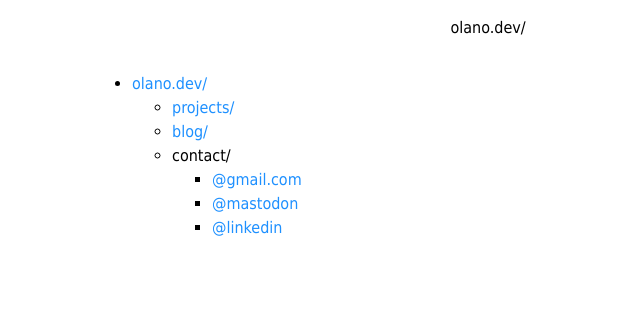
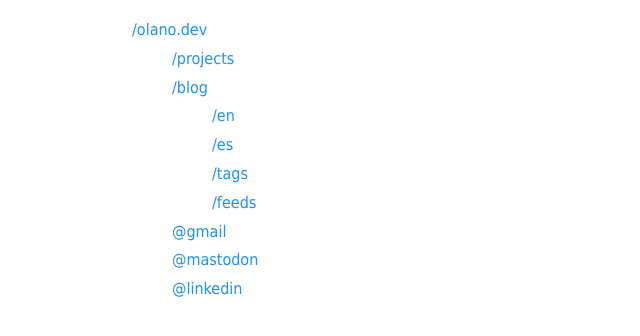
Before and after one commit to facundoolano/olano.dev, a Jekyll site: the page built from index.md, in a window 1280 px wide. Shown: the top 336 px of the page, without its empty margins (148-788 px from the left). Built offline with Jekyll 4.4.1, drawn with Linux system fonts in a browser that asks for light colours.

Commit message:
more layout and style tweaks

```diff
--- /dev/null
+++ b/_layouts/base.html
@@ -0,0 +1,13 @@
+---
+---
+<!DOCTYPE html>
+<html>
+    <head>
+        <meta name="viewport" content="width=device-width, initial-scale=1">
+        <title>olano.dev</title>
+        <link rel="stylesheet" href="/assets/css/main.css">
+    </head>
+    <body>
+        {{ content }}
+    </body>
+</html>
--- a/_layouts/default.html
+++ b/_layouts/default.html
@@ -1,13 +1,6 @@
 ---
+layout: base
 ---
-<!DOCTYPE html>
-<html>
-    <head>
-        <meta name="viewport" content="width=device-width, initial-scale=1">
-        <title>olano.dev</title>
-        <link rel="stylesheet" href="/assets/css/main.css">
-    </head>
-    <body>
 <nav>
     <a href="/">olano.dev/</a>
     {% assign section = layout.section|default:page.section %}
@@ -16,8 +9,7 @@
     {% endif %}
 
 </nav>
+
 <div class="content layout-{{ page.layout }}">
     {{ content }}
 </div>
-    </body>
-</html>
--- a/_layouts/post.html
+++ b/_layouts/post.html
@@ -3,7 +3,7 @@
 section: blog
 ---
 <h1>{{ page.title }}</h1>
+{% if page.subtitle %}<h3 class="subtitle">{{ page.subtitle }}</h3>{% endif  %}
 <br/>
-{% if page.subtitle %}<h3>{{ page.subtitle }}</h3>{% endif  %}
 
 {{ content }}
--- a/_posts/2023-06-16-del-videojuego-como-puzzle.html
+++ b/_posts/2023-06-16-del-videojuego-como-puzzle.html
@@ -31,7 +31,6 @@
 <div class="text-center">
  <img src="../assets/img/puzzle/monkey.jpg" width="75%">
 </div>
-<br/>
 
 <p>
 Así, Mark Ferrari, aquel ilustrador de Lucasfilm Games, le encontró la vuelta a la paleta de 16 colores usando <i>dithering</i> &#x2014;la técnica de intercalar pixeles para producir la ilusión de profundidad&#x2014;, sacándole canas verdes a los programadores que, a su vez, tuvieron que mejorar sus algoritmos de compresión para que ese tipo de imágenes entrara en el disco.
@@ -96,7 +95,6 @@
 <div class="text-center">
  <img src="../assets/img/puzzle/obradinn.gif" width="75%">
 </div>
-<br/>
 
 <p>
 Así, los desarrolladores independientes siguen apelando al <i>pixel art</i> para tocar sensibilidades inaccesibles a las técnicas modernas. Lucas Pope reinventa el <i>dithering</i> de Mark Ferrari para proyectar tres dimensiones en un solo color. La comunidad de PICO-8 produce un arsenal de juegos con los escasos recursos de una consola imaginaria.
--- a/assets/css/main.css
+++ b/assets/css/main.css
@@ -12,6 +12,11 @@
 a {color: dodgerblue;text-decoration: none}
 a:hover {text-decoration: underline}
 
+
+.site-index li {
+    list-style: none;
+    line-height: 1.8;
+}
 
 .projects-index {
     .date {color: gray; }
@@ -46,12 +51,37 @@
     text-rendering: optimizelegibility !important;
     letter-spacing: .03em;
 
-    .org-center, .text-center {
+    p {
+        margin: 0 0 .4rem 0;
+        line-height: 1.8;
+    }
+
+    p + p {
+        text-indent: 3rem;
+    }
+
+    h1, .subtitle, .org-center, .text-center {
         text-align: center;
     }
 
+    .org-center, .text-center {
+        margin: 2rem;
+    }
+
     h1 {
-        text-align: center;
         padding-top: 2rem;
     }
+
+    .footpara {
+        display: inline;
+    }
+    .footdef {
+        margin-top: 10px
+    }
+
+    p.verse {
+        text-align: right;
+    }
+
+
 }
--- a/index.md
+++ b/index.md
@@ -1,11 +1,15 @@
 ---
-layout: default
+layout: base
 ---
 
-* [olano.dev/](/)
-  * [projects/](/projects)
-  * [blog/](/blog)
-  * contact/
-    * [@gmail.com](mailto:facundo.olano@gmail.com)
-    * [@mastodon](https://hachyderm.io/@facundoolano)
-    * [@linkedin](https://www.linkedin.com/in/facundoolano/)
+{: class="site-index"}
+* [/olano.dev](/)
+  * [/projects](/projects)
+  * [/blog](/blog)
+    * [/en](/blog/en)
+    * [/es](/blog/es)
+    * [/tags](/blog/tags)
+    * [/feeds](/blog/feeds)
+  * [@gmail](mailto:facundo.olano@gmail.com)
+  * [@mastodon](https://hachyderm.io/@facundoolano)
+  * [@linkedin](https://www.linkedin.com/in/facundoolano/)
--- a/org/_posts/2023-06-16-del-videojuego-como-puzzle.org
+++ b/org/_posts/2023-06-16-del-videojuego-como-puzzle.org
@@ -32,7 +32,6 @@
 <div class="text-center">
  <img src="../assets/img/puzzle/monkey.jpg" width="75%">
 </div>
-<br/>
 #+END_EXPORT
 
 Así, Mark Ferrari, aquel ilustrador de Lucasfilm Games, le encontró la vuelta a la paleta de 16 colores usando /dithering/ ---la técnica de intercalar pixeles para producir la ilusión de profundidad---, sacándole canas verdes a los programadores que, a su vez, tuvieron que mejorar sus algoritmos de compresión para que ese tipo de imágenes entrara en el disco.
@@ -83,7 +82,6 @@
 <div class="text-center">
  <img src="../assets/img/puzzle/obradinn.gif" width="75%">
 </div>
-<br/>
 #+END_EXPORT
 
 Así, los desarrolladores independientes siguen apelando al /pixel art/ para tocar sensibilidades inaccesibles a las técnicas modernas. Lucas Pope reinventa el /dithering/ de Mark Ferrari para proyectar tres dimensiones en un solo color. La comunidad de PICO-8 produce un arsenal de juegos con los escasos recursos de una consola imaginaria.
@@ -201,7 +199,6 @@
 <div class="text-center">
  <img src="../assets/img/puzzle/shadow.jpg" width="75%">
 </div>
-<br/>
 #+END_EXPORT
 
 Es en la vieja ficción interactiva y en las aventuras gráficas donde tradicionalmente vamos a encontrar aquella dinámica del rompecabezas; no en cada uno de los que comúnmente se denominan puzzles en esos juegos sino en el todo que conforman, en el conjunto cuyos elementos son el inventario, los verbos, los personajes y el entorno con los que podemos interactuar. Como nos enseñó Ron Gilbert, si el diseñador hizo bien su trabajo tuvo que anticiparse a los movimientos del jugador para asegurarse que siempre conozca su propósito, que los problemas surjan antes que sus soluciones, que no haya callejones sin salida, que el juego sea desafiante sin ser arbitrario.
--- a/projects.html
+++ b/projects.html
@@ -3,9 +3,6 @@
 title: projects
 section: projects
 ---
-<p>
-    Here's a list of open-source stuff I worked on, some in my free time and some as part of various jobs.
-</p>
 
 <br/>
 
```
Lines whose indentation alone changed are shown as unchanged.
